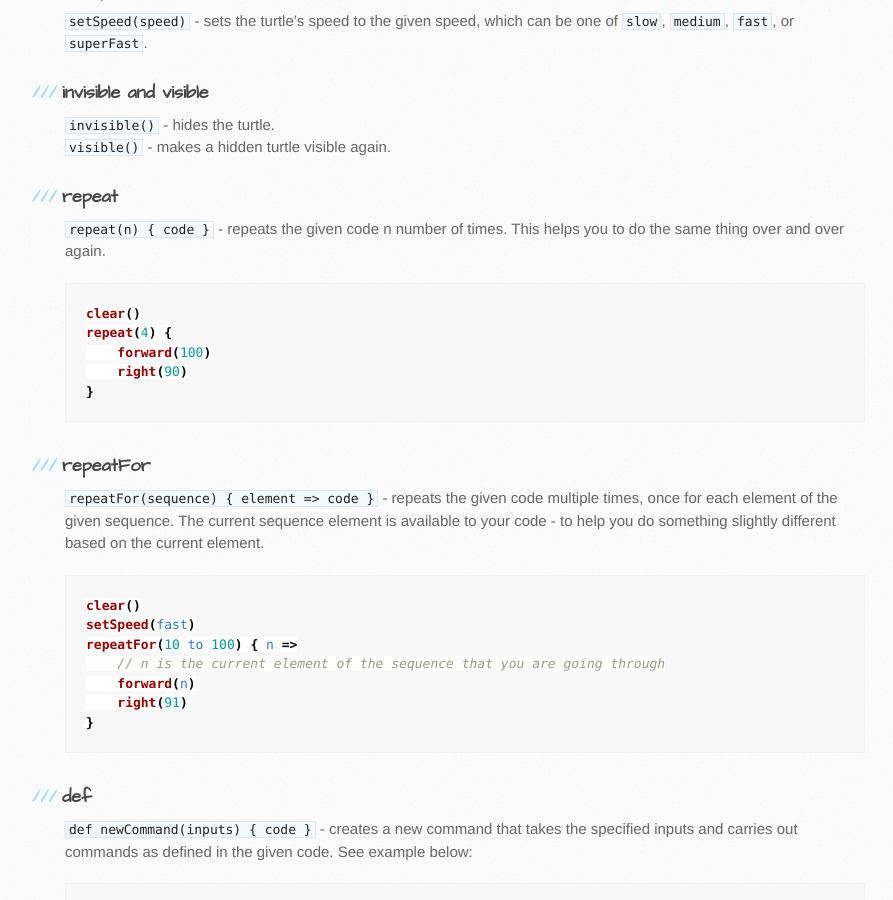
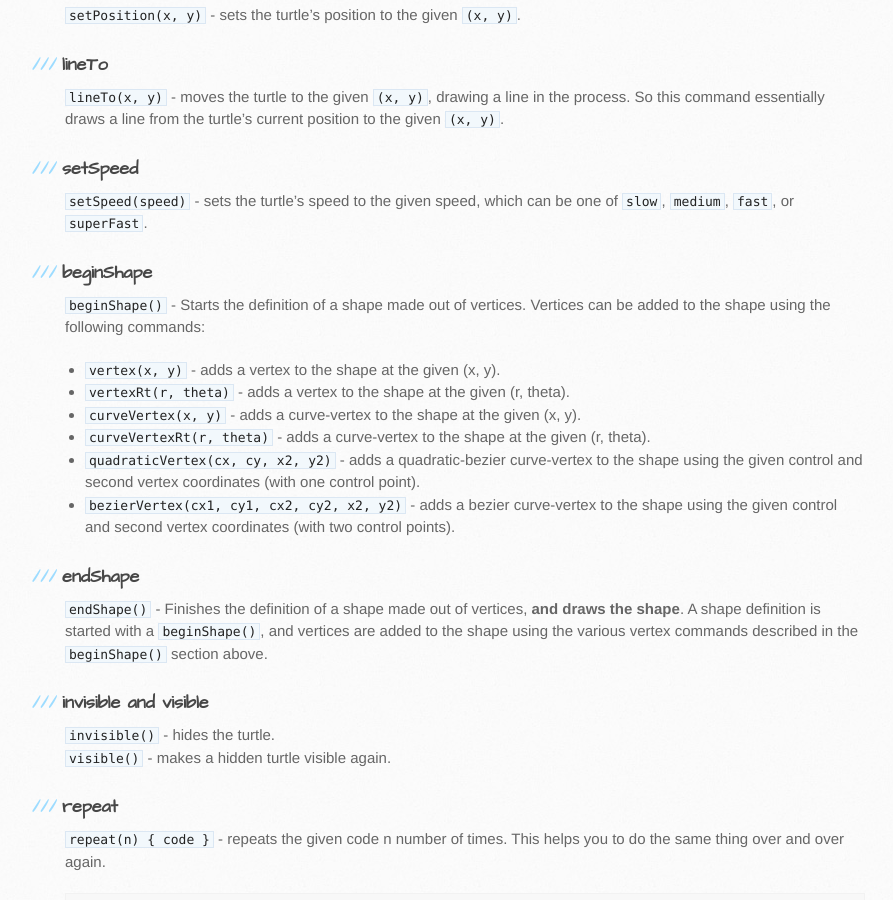
Before and after one commit to kojodoc/kojodoc.github.io, a Jekyll site: the page built from reference/turtle.md, in a window 1280 px wide and 900 px high, scrolled down 4866 px. Shown: the whole window, without its empty margins (105-998 px from the left). Built offline with Jekyll 4.4.1, drawn with Linux system fonts in a browser that asks for light colours; our own code applies the rules of GitHub Pages for plain Markdown files; the repository's description, which GitHub fills in, is left out; some of the changed text lies outside the part shown.

Commit message:
Add descriptions for the beginShape, endShape, and vertex commands.

```diff
--- a/reference/turtle.md
+++ b/reference/turtle.md
@@ -40,6 +40,14 @@ Most descriptions include sample code. Copy & paste and then run the sample code
 * [setPenFont](#setpenfont)
 * [setPosition](#setposition)
 * [lineTo](#lineto)
+* [beginShape](#beginshape)
+* [vertex](#beginshape)
+* [curveVertex](#beginshape)
+* [vertexRt](#beginshape)
+* [curveVertexRt](#beginshape)
+* [quadraticVertex](#beginshape)
+* [bezierVertex](#beginshape)
+* [endShape](#endshape)
 * [setSpeed](#setspeed)
 * [invisible and visible](#invisible-and-visible)
 * [repeat](#repeat)
@@ -191,6 +199,19 @@ write("Hello World")
 ### setSpeed
 `setSpeed(speed)` - sets the turtle's speed to the given speed, which can be one of `slow`, `medium`, `fast`, or `superFast`.
 
+### beginShape
+`beginShape()` - Starts the definition of a shape made out of vertices. Vertices can be added to the shape using the following commands:
+ * `vertex(x, y)` - adds a vertex to the shape at the given (x, y).
+ * `vertexRt(r, theta)` - adds a vertex to the shape at the given (r, theta).
+ * `curveVertex(x, y)` - adds a curve-vertex to the shape at the given (x, y).
+ * `curveVertexRt(r, theta)` - adds a curve-vertex to the shape at the given (r, theta).
+ * `quadraticVertex(cx, cy, x2, y2)` - adds a quadratic-bezier curve-vertex to the shape using the given control and second vertex coordinates (with one control point).
+ * `bezierVertex(cx1, cy1, cx2, cy2, x2, y2)` - adds a bezier curve-vertex to the shape using the given control and second vertex coordinates (with two control points).
+
+### endShape
+`endShape()` - Finishes the definition of a shape made out of vertices, **and draws the shape**. A shape definition is started with a `beginShape()`, and vertices are added to the shape using the various vertex commands described in the `beginShape()` section above.
+
+
 ### invisible and visible
 `invisible()` - hides the turtle.
 `visible()` - makes a hidden turtle visible again.
```
